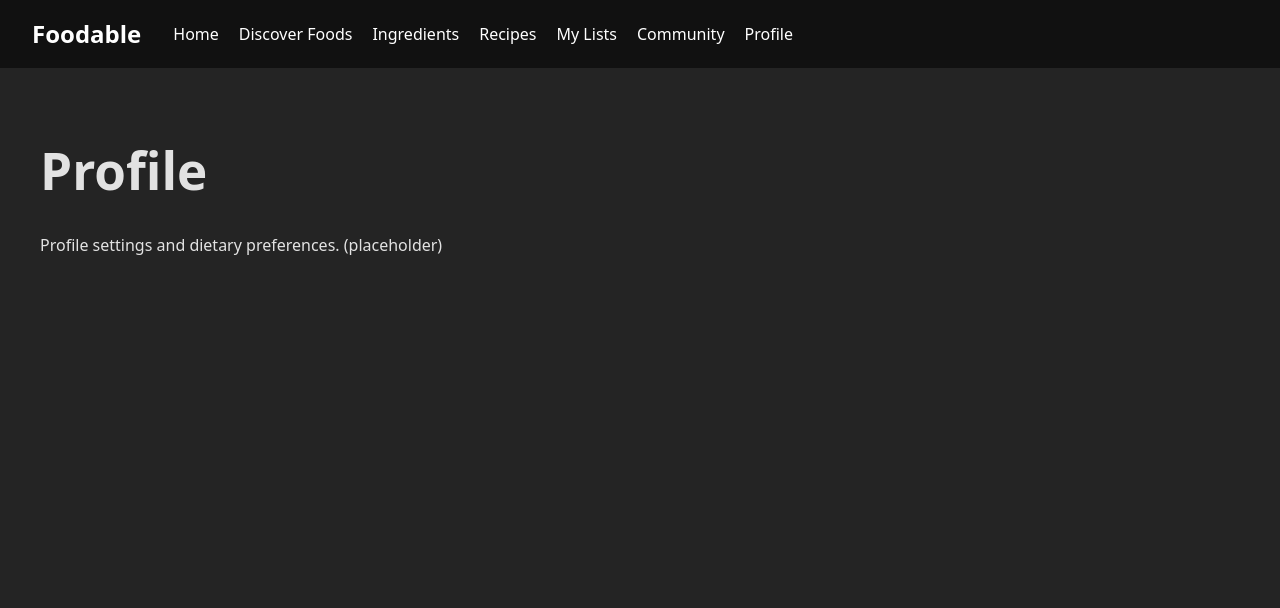
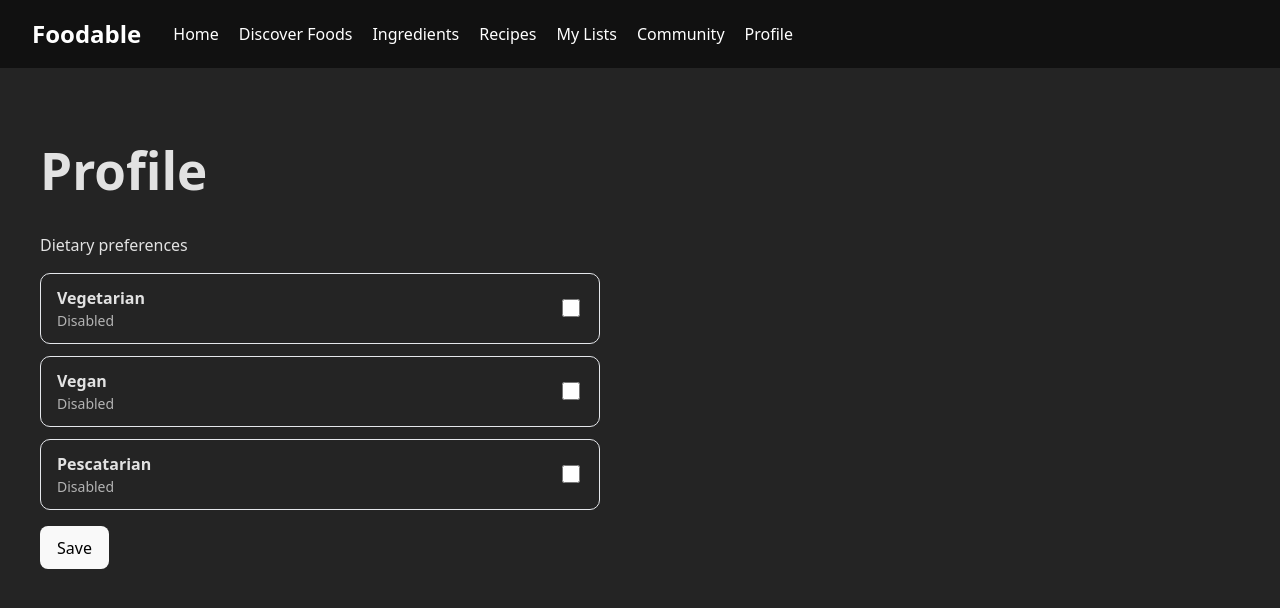
Before and after one commit to OSUFoodable/Foodable, a React (Vite) app in the folder client/: page /profile in a window 1280 px wide. Shown: the top 608 px of the page. Built offline with nearby package versions, Linux system fonts and the light colour scheme; no server answers.

Commit message:
Add profile dietary preferences

```diff
--- a/client/src/pages/Profile.jsx
+++ b/client/src/pages/Profile.jsx
@@ -1,8 +1,91 @@
+// Profile.jsx
+import { useEffect, useState } from "react";
+import { loadDietPrefs, saveDietPrefs } from "../services/profileService";
+
+const PREFS = [
+  { key: "vegetarian", label: "Vegetarian" },
+  { key: "vegan", label: "Vegan" },
+  { key: "pescatarian", label: "Pescatarian" },
+];
+
 export default function Profile() {
+  const [dietPrefs, setDietPrefs] = useState(loadDietPrefs());
+  const [status, setStatus] = useState("");
+
+  // Optional: re-load preferences if they are ever changed outside this page
+  useEffect(() => {
+    setDietPrefs(loadDietPrefs());
+  }, []);
+
+  function togglePref(key) {
+    setDietPrefs((prev) => ({ ...prev, [key]: !prev[key] }));
+    setStatus("");
+  }
+
+  function handleSave() {
+    saveDietPrefs(dietPrefs);
+    setStatus("Saved!");
+  }
+
   return (
-    <div style={{ padding: "1.5rem" }}>
+    <div style={{ padding: "1.5rem", maxWidth: 560 }}>
       <h1>Profile</h1>
-      <p>Profile settings and dietary preferences. (placeholder)</p>
+      <p>Dietary preferences</p>
+
+      <div style={{ marginTop: "1rem", display: "grid", gap: "0.75rem" }}>
+        {PREFS.map((p) => {
+          const enabled = dietPrefs[p.key];
+
+          return (
+            <div
+              key={p.key}
+              style={{
+                display: "flex",
+                alignItems: "center",
+                justifyContent: "space-between",
+                padding: "0.75rem 1rem",
+                border: "1px solid #e5e7eb",
+                borderRadius: 10,
+              }}
+            >
+              <div>
+                <div style={{ fontWeight: 600 }}>{p.label}</div>
+                <div style={{ fontSize: 14, opacity: 0.75 }}>
+                  {enabled ? "Enabled" : "Disabled"}
+                </div>
+              </div>
+
+              <div
+                style={{
+                  display: "flex",
+                  alignItems: "center",
+                  justifyContent: "flex-end",
+                  minWidth: 60,
+                }}
+              >
+                <input
+                  type="checkbox"
+                  checked={enabled}
+                  onChange={() => togglePref(p.key)}
+                  aria-label={`${p.label} toggle`}
+                  style={{
+                    width: 18,
+                    height: 18,
+                    cursor: "pointer",
+                  }}
+                />
+              </div>
+            </div>
+          );
+        })}
+      </div>
+
+      <div style={{ marginTop: "1rem", display: "flex", gap: "0.75rem" }}>
+        <button onClick={handleSave} style={{ padding: "0.6rem 1rem" }}>
+          Save
+        </button>
+        {status && <span style={{ alignSelf: "center" }}>{status}</span>}
+      </div>
     </div>
   );
 }
--- /dev/null
+++ b/client/src/services/profileService.js
@@ -0,0 +1,22 @@
+// profileService.js
+const KEY = "dietPrefs_v1";
+
+const DEFAULT_PREFS = {
+  vegetarian: false,
+  vegan: false,
+  pescatarian: false,
+};
+
+export function loadDietPrefs() {
+  try {
+    const saved = localStorage.getItem(KEY);
+    if (!saved) return DEFAULT_PREFS;
+    return { ...DEFAULT_PREFS, ...JSON.parse(saved) };
+  } catch {
+    return DEFAULT_PREFS;
+  }
+}
+
+export function saveDietPrefs(prefs) {
+  localStorage.setItem(KEY, JSON.stringify(prefs));
+}
```
